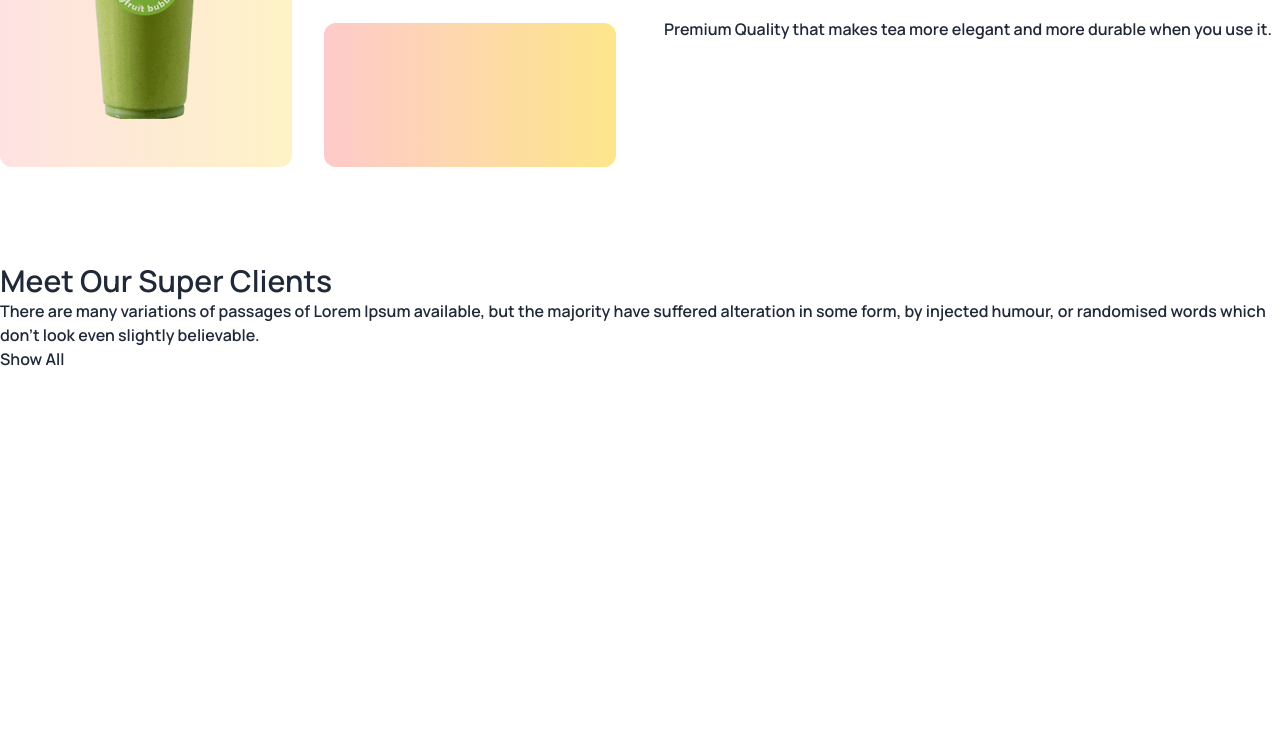
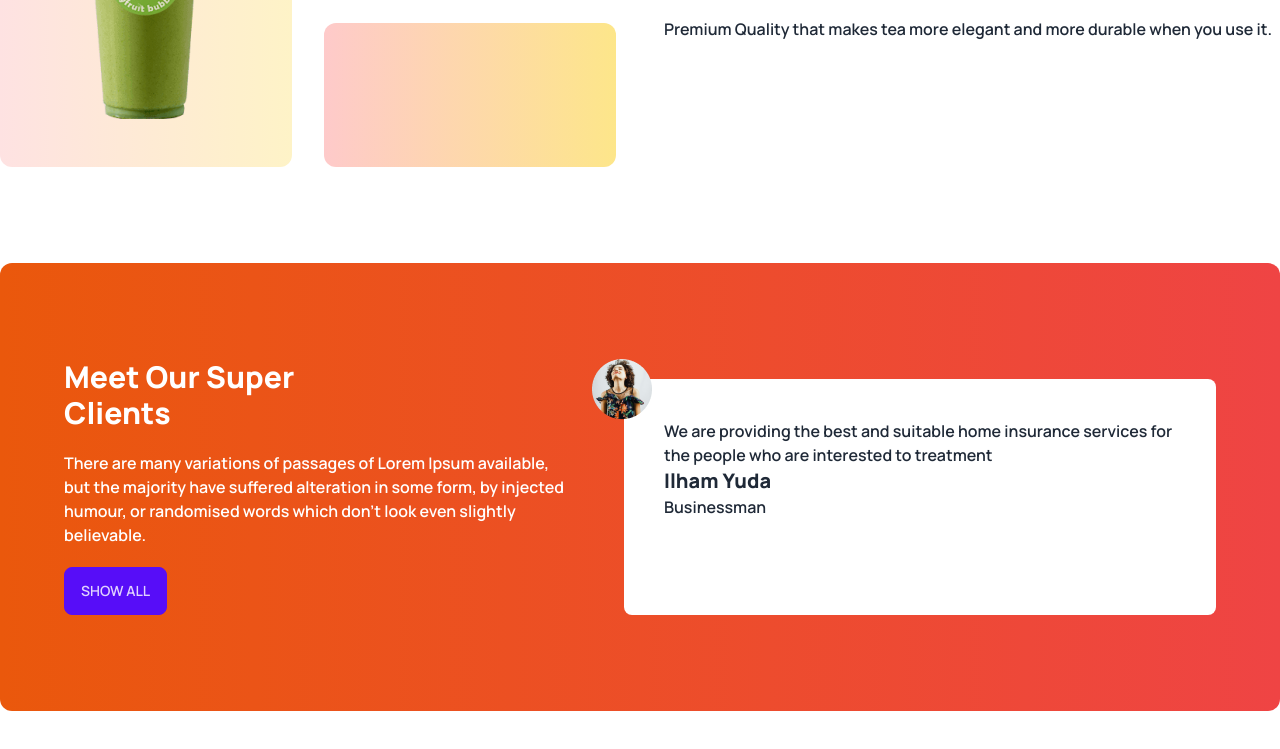
Before and after one commit to ayon121/tea-house-website-with-tailwind, a plain HTML site: page index.html in a window 1280 px wide. Shown: the part 1896-2645 px from the top of the page. Before the commit the page ends 2363 px from the top, so only its background shows below. Drawn offline with nearby package versions, Linux system fonts and the light colour scheme.

Commit message:
added a simple customer review

```diff
--- a/index.html
+++ b/index.html
@@ -122,11 +122,18 @@
         </section>
 
         <!-- super client section -->
-        <section class="my-24 ">
-            <div>
-                <h3 class="text-3xl">Meet Our Super Clients</h3>
-                <p>There are many variations of passages of Lorem Ipsum available, but the majority have suffered alteration in some form, by injected humour, or randomised words which don't look even slightly believable. </p>
-                <button>Show All</button>
+        <section class="my-24 rounded-xl bg-gradient-to-r from-orange-600 to-red-500 px-16 py-24 flex flex-col md:flex-row gap-12">
+            <div class="flex-1 space-y-5">
+                <h3 class="text-3xl font-extrabold text-white">Meet Our Super <br> Clients</h3>
+                <p class="text-white"> There are many variations of passages of Lorem Ipsum available, but the majority have suffered alteration in some form, by injected humour, or randomised words which don't look even slightly believable. </p>
+                <button class="btn btn-primary">Show All</button>
+            </div>
+            <!-- review -->
+            <div class="p-10 rounded-lg bg-white flex-1 mt-5 relative ">
+                <img src="./images/client.png" alt="" class="absolute -left-8 -top-5">
+                <p>We are providing the best and suitable home insurance services for the people who are interested to treatment</p>
+                <h4 class="text-xl font-bold">Ilham Yuda</h4>
+                <p>Businessman</p>
             </div>
 
         </section>
```
